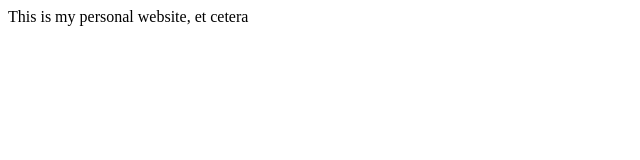
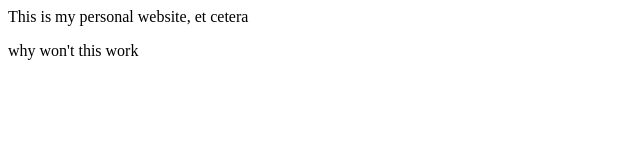
Before and after one commit to Ellixit/personal-website, a website: page index.html in a window 1280 px wide. Shown: the whole page, without its empty margins (0-640 px from the left). Drawn offline with Linux system fonts and the light colour scheme.

Commit message:
Testing deployment command

```diff
--- a/index.html
+++ b/index.html
@@ -8,6 +8,9 @@
     <p>
         This is my personal website, et cetera
     </p>
+    <p>
+        why won't this work
+    </p>
 </body>
 
 </html>
```
